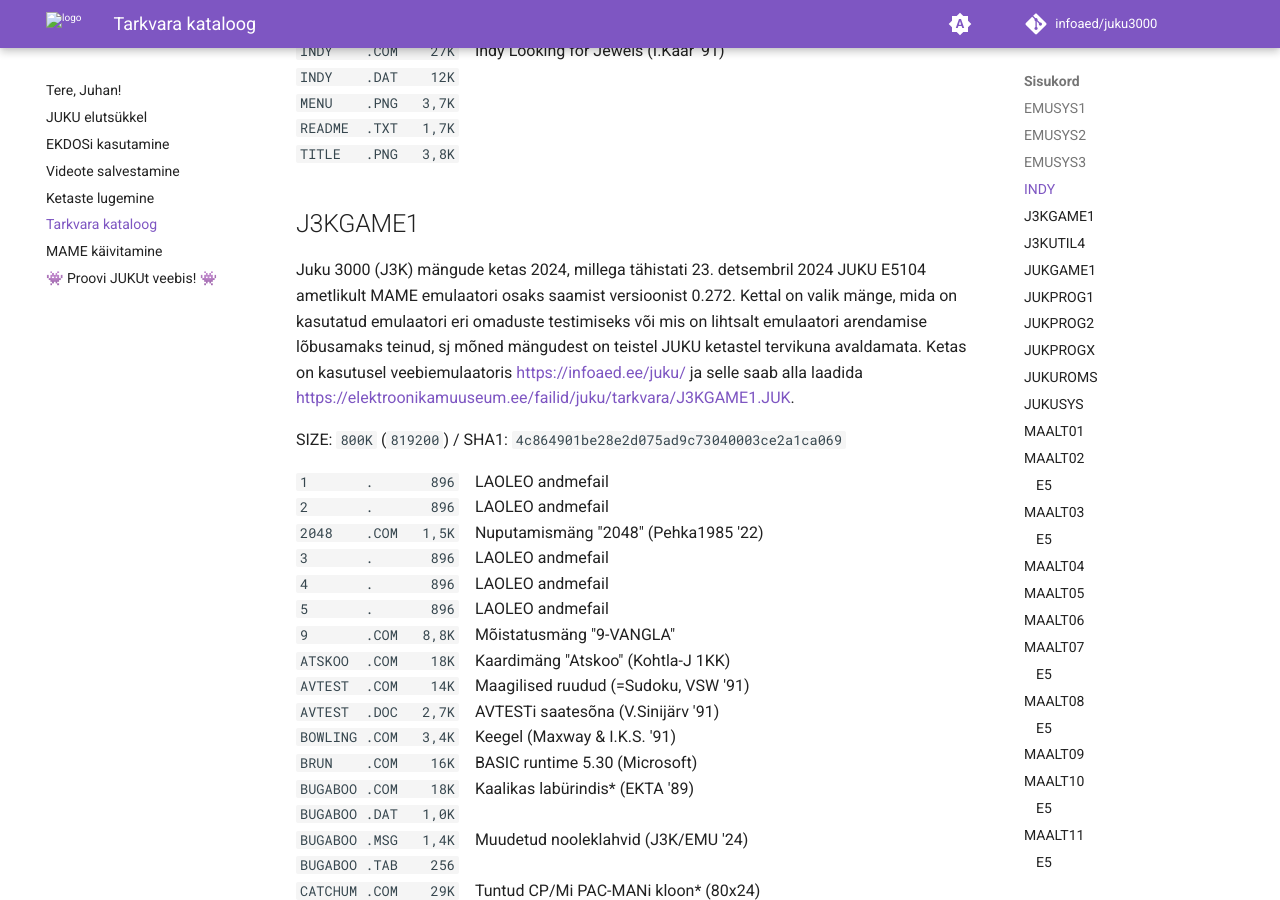
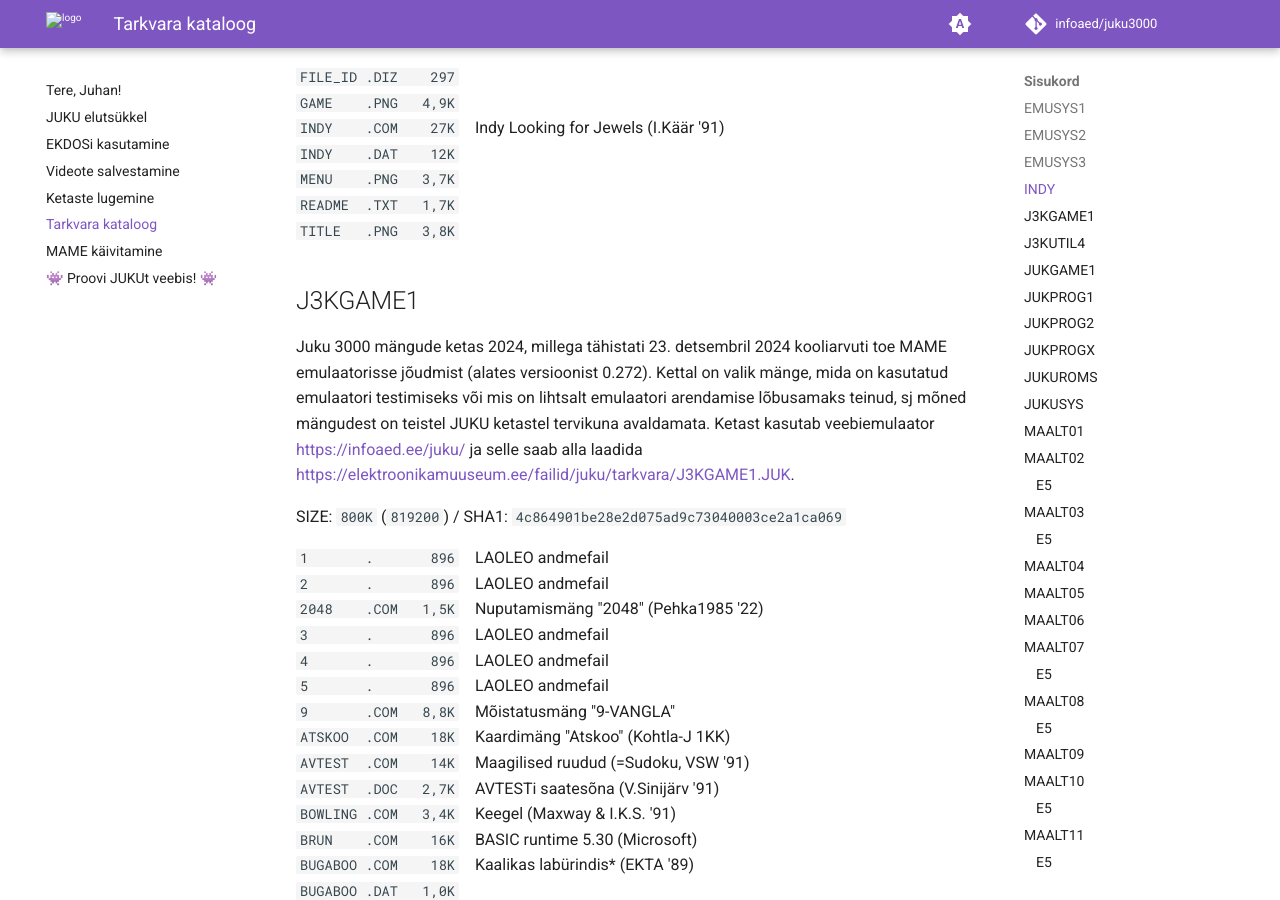
Before and after one commit to infoaed/juku3000, an MkDocs documentation site: the page built from docs/tarkvara-kataloog.md, in a window 1280 px wide and 900 px high, scrolled down 3231 px. Built offline with MkDocs 1.6.1 and Material for MkDocs 9.7.7, drawn with Linux system fonts in a browser that asks for light colours; comment, search, counter and statistics services are not loaded; some of the changed text lies outside the part shown.

Commit message:
Täpsustatud EMU* kirjeldus

```diff
--- a/docs/tarkvara-kataloog.md
+++ b/docs/tarkvara-kataloog.md
@@ -133,12 +136,12 @@
 
 ## J3KGAME1
 
-Juku 3000 (J3K) mängude ketas 2024, millega tähistati 23. detsembril 2024
-JUKU E5104 ametlikult MAME emulaatori osaks saamist versioonist 0.272.
-Kettal on valik mänge, mida on kasutatud emulaatori eri omaduste testimiseks
+Juku 3000 mängude ketas 2024, millega tähistati 23. detsembril 2024
+kooliarvuti toe MAME emulaatorisse jõudmist (alates versioonist 0.272).
+Kettal on valik mänge, mida on kasutatud emulaatori testimiseks
 või mis on lihtsalt emulaatori arendamise lõbusamaks teinud, sj mõned
-mängudest on teistel JUKU ketastel tervikuna avaldamata. Ketas on kasutusel
-veebiemulaatoris https://infoaed.ee/juku/ ja selle saab alla laadida
+mängudest on teistel JUKU ketastel tervikuna avaldamata. Ketast kasutab
+veebiemulaator https://infoaed.ee/juku/ ja selle saab alla laadida
 https://elektroonikamuuseum.ee/failid/juku/tarkvara/J3KGAME1.JUK.
 
 SIZE: `800K` (`819200`) / SHA1: `4c864901be28e2d075ad9c73040003ce2a1ca069`
@@ -207,8 +210,8 @@
 
 ## J3KUTIL4
 
-Juku 3000 (J3K) rekonstrueeritud EKTA JUKU PC UTILITIES DISK #4 aastast 1989.
-Failide valik lähtub kaasa pandud `READ.ME` failist ega pruugi olla täielik.
+Juku 3000 rekonstrueeritud EKTA JUKU PC UTILITIES DISK #4 detsembrist 1989.
+Failide valik lähtub kaasa pandud `READ.ME` nimekirjast ega pruugi olla täielik.
 Ketta saab alla laadida https://elektroonikamuuseum.ee/failid/juku/tarkvara/J3KUTIL4.JUK.
 
 SIZE: `800K` (`819200`) / SHA1: `fb8a5239cdd74eced3b0bb7ab8ec6e8b2092f4c3`
```
Also changed, not shown: other parts of docs/tarkvara-kataloog.md (+9 -6 lines), docs/tarkvara-kataloog.txt (+16 -13 lines), 1 other file.
